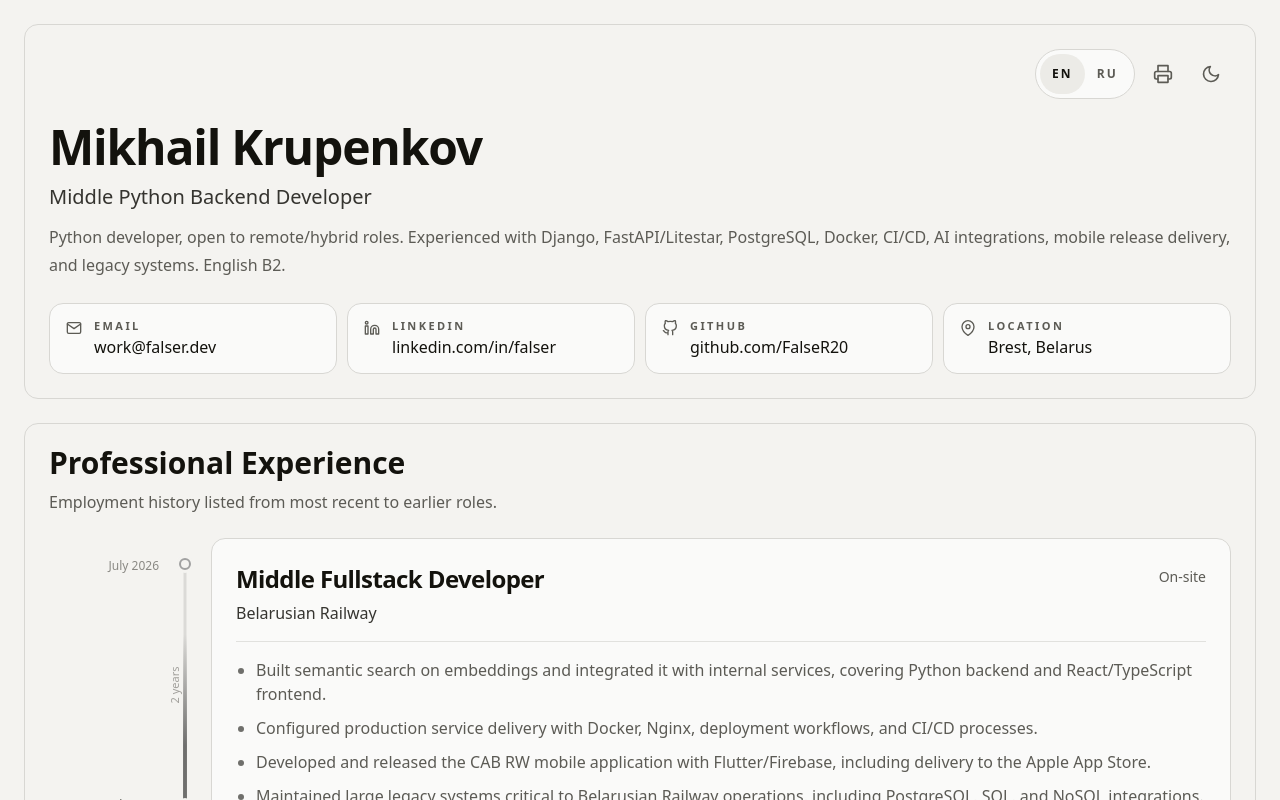
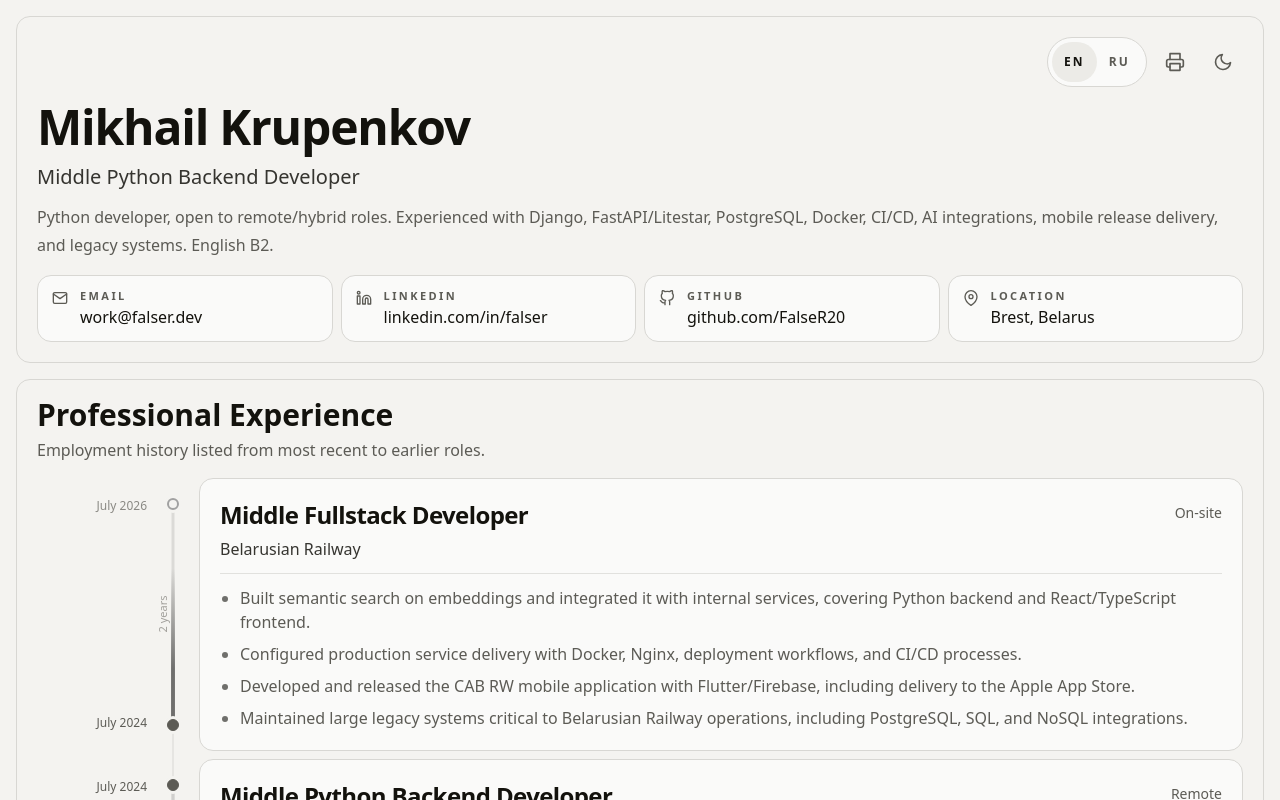
Before and after one commit to FalseR20/FalseR20.github.io, a React (Vite) app: page / in a window 1280 px wide. Shown: the top 800 px of the page. Built offline with nearby package versions, Linux system fonts and the light colour scheme.

Commit message:
feat: unite gaps

```diff
--- a/src/components/ui/card.tsx
+++ b/src/components/ui/card.tsx
@@ -3,10 +3,10 @@ import * as React from "react";
 import { cn } from "@/lib/utils";
 
 const cardSurfaceSizeClassNames = {
-  default: "p-5 sm:p-6",
-  compact: "p-4 sm:p-5",
-  inline: "px-4 py-4 sm:px-5",
-  dense: "px-4 py-3.5",
+  default: "p-4 sm:p-5",
+  compact: "p-3.5 sm:p-4",
+  inline: "px-4 py-3",
+  dense: "px-3.5 py-3",
 } as const;
 
 type CardSurfaceSize = keyof typeof cardSurfaceSizeClassNames;
@@ -22,7 +22,7 @@ export function Card({ className, ...props }: React.ComponentProps<"div">) {
     <div
       data-slot="card"
       className={cn(
-        "flex flex-col gap-6 rounded-none border-0 bg-background py-6 text-card-foreground shadow-none sm:rounded-xl sm:border sm:border-border",
+        "flex flex-col gap-4 rounded-none border-0 bg-background py-5 text-card-foreground shadow-none sm:rounded-xl sm:border sm:border-border",
         className,
       )}
       {...props}
@@ -38,7 +38,7 @@ export function CardHeader({
     <div
       data-slot="card-header"
       className={cn(
-        "@container/card-header grid auto-rows-min grid-rows-[auto_auto] items-start gap-2 px-6 has-data-[slot=card-action]:grid-cols-[1fr_auto] [.border-b]:pb-6",
+        "@container/card-header grid auto-rows-min grid-rows-[auto_auto] items-start gap-2 px-5 has-data-[slot=card-action]:grid-cols-[1fr_auto] [.border-b]:pb-5",
         className,
       )}
       {...props}
@@ -82,7 +82,7 @@ export function CardContent({
   return (
     <div
       data-slot="card-content"
-      className={cn("px-6", className)}
+      className={cn("px-5", className)}
       {...props}
     />
   );
--- a/src/components/ui/layout.tsx
+++ b/src/components/ui/layout.tsx
@@ -54,7 +54,7 @@ export function SectionStack<T extends React.ElementType = "div">({
     <Component
       data-slot="section-stack"
       className={cn(
-        "flex flex-col *:data-[slot=card]:rounded-none *:data-[slot=card]:border-x-0 *:data-[slot=card]:border-t *:data-[slot=card]:border-b-0 *:data-[slot=card]:border-foreground/12 sm:gap-6 sm:*:data-[slot=card]:rounded-xl sm:*:data-[slot=card]:border sm:*:data-[slot=card]:border-border",
+        "flex flex-col *:data-[slot=card]:rounded-none *:data-[slot=card]:border-x-0 *:data-[slot=card]:border-t *:data-[slot=card]:border-b-0 *:data-[slot=card]:border-foreground/12 sm:gap-4 sm:*:data-[slot=card]:rounded-xl sm:*:data-[slot=card]:border sm:*:data-[slot=card]:border-border",
         className,
       )}
       {...props}
--- a/src/features/cv/CvPage.tsx
+++ b/src/features/cv/CvPage.tsx
@@ -25,7 +25,7 @@ export function CvPage() {
   }, [locale, t]);
 
   return (
-    <div className="mx-auto w-full max-w-7xl p-0 sm:p-6">
+    <div className="mx-auto w-full max-w-7xl p-0 sm:p-4">
       <SectionStack as="main">
         <ProfileSection
           contacts={contacts}
--- a/src/features/cv/components/EducationSection.tsx
+++ b/src/features/cv/components/EducationSection.tsx
@@ -19,12 +19,12 @@ export function EducationSection({ education }: EducationSectionProps) {
   return (
     <CvSection
       title={t("ui.education.title")}
-      contentClassName="cv-print-education-grid grid gap-4 lg:grid-cols-2"
+      contentClassName="cv-print-education-grid grid gap-2 lg:grid-cols-2"
     >
       {education.map((item) => (
         <CardSurface key={`${item.institution}-${item.degree}`} size="default">
-          <VStack size="md">
-            <div className="flex flex-wrap items-start justify-between gap-3 border-b border-border/70 pb-3">
+          <VStack size="sm">
+            <div className="flex flex-wrap items-start justify-between gap-2 border-b border-border/70 pb-2.5">
               <VStack size="sm">
                 <CvLabel>{t("ui.education.institution")}</CvLabel>
                 <p className="text-base font-medium sm:text-lg">
--- a/src/features/cv/components/ExperienceItem.tsx
+++ b/src/features/cv/components/ExperienceItem.tsx
@@ -38,7 +38,7 @@ export function ExperienceItem({ item, isFirst, isLast }: ExperienceItemProps) {
   const timelineEstimatedDotClassName = "border-2 border-ring bg-background";
 
   return (
-    <li className="grid grid-cols-1 gap-4 sm:grid-cols-[var(--timeline-date-column)_var(--timeline-line-column)_minmax(0,1fr)] sm:gap-(--timeline-gap)">
+    <li className="grid grid-cols-1 gap-3 sm:grid-cols-[var(--timeline-date-column)_var(--timeline-line-column)_minmax(0,1fr)] sm:gap-(--timeline-gap)">
       <div
         className={cn(
           "hidden text-right sm:flex",
@@ -122,7 +122,7 @@ export function ExperienceItem({ item, isFirst, isLast }: ExperienceItemProps) {
       </div>
 
       <CardSurface size="default">
-        <VStack size="lg">
+        <VStack size="md">
           <div className="grid grid-cols-[auto_minmax(0,1fr)_auto] items-center gap-x-1.5 gap-y-1 sm:hidden">
             {periodLabels.top && periodLabels.duration ? (
               <p className="col-start-2 row-start-1 justify-self-center text-[11px] leading-none font-medium text-muted-foreground/55">
@@ -161,7 +161,7 @@ export function ExperienceItem({ item, isFirst, isLast }: ExperienceItemProps) {
             ) : null}
           </div>
 
-          <div className="flex flex-col gap-3 border-b border-border/70 pb-4 sm:flex-row sm:items-start sm:justify-between">
+          <div className="flex flex-col gap-2 border-b border-border/70 pb-3 sm:flex-row sm:items-start sm:justify-between">
             <VStack size="xs" className="min-w-0">
               <h3 className="text-xl font-semibold tracking-tight sm:text-2xl">
                 {item.role}
@@ -175,7 +175,7 @@ export function ExperienceItem({ item, isFirst, isLast }: ExperienceItemProps) {
             </p>
           </div>
 
-          <ul className="space-y-2.5 pl-5 text-sm leading-6 text-muted-foreground marker:text-foreground/60 sm:text-base">
+          <ul className="space-y-2 pl-5 text-sm leading-6 text-muted-foreground marker:text-foreground/60 sm:text-base">
             {item.bullets.map((bullet) => (
               <li key={bullet} className="list-disc">
                 {bullet}
--- a/src/features/cv/components/ExperienceSection.tsx
+++ b/src/features/cv/components/ExperienceSection.tsx
@@ -16,11 +16,11 @@ export function ExperienceSection({ experience }: ExperienceSectionProps) {
     <CvSection
       title={t("ui.experience.title")}
       description={t("ui.experience.description")}
-      headerClassName="gap-3"
+      headerClassName="gap-2"
     >
       <VStack
         as="ol"
-        size="xl"
+        size="sm"
         className="relative [--timeline-date-column:6.875rem] [--timeline-gap:1rem] [--timeline-line-column:1.25rem]"
       >
         <span
--- a/src/features/cv/components/LanguagesSection.tsx
+++ b/src/features/cv/components/LanguagesSection.tsx
@@ -18,10 +18,10 @@ export function LanguagesSection({ languages }: LanguagesSectionProps) {
 
   return (
     <CvSection title={t("ui.languages.title")}>
-      <ul className="grid gap-3 sm:grid-cols-2">
+      <ul className="grid gap-2 sm:grid-cols-2">
         {languages.map((language) => (
           <CardSurface as="li" key={language.name} size="inline">
-            <div className="flex items-start justify-between gap-4">
+            <div className="flex items-start justify-between gap-3">
               <VStack size="sm">
                 <CvLabel>{t("ui.languages.label")}</CvLabel>
                 <p className="text-base font-medium sm:text-lg">
--- a/src/features/cv/components/ProfileSection.tsx
+++ b/src/features/cv/components/ProfileSection.tsx
@@ -68,7 +68,7 @@ export function ProfileSection({
   return (
     <Card>
       <CardContent>
-        <VStack className="gap-4 sm:gap-5 lg:gap-6">
+        <VStack className="gap-3 sm:gap-4">
           <div className="cv-print-hidden flex items-center justify-end gap-2">
             <LocaleSwitcher
               locale={locale}
@@ -107,7 +107,7 @@ export function ProfileSection({
             </button>
           </div>
 
-          <VStack size="2xl">
+          <VStack size="lg">
             <VStack
               size="md"
               className="cv-print-profile-heading text-center lg:text-left"
@@ -123,7 +123,7 @@ export function ProfileSection({
               </p>
             </VStack>
 
-            <div className="cv-print-contact-grid grid gap-2.5 sm:grid-cols-2 xl:grid-cols-4">
+            <div className="cv-print-contact-grid grid gap-2 sm:grid-cols-2 xl:grid-cols-4">
               {contacts.map(({ icon, label, value, href }) => {
                 const Icon = contactIcons[icon];
                 const content = (
```
